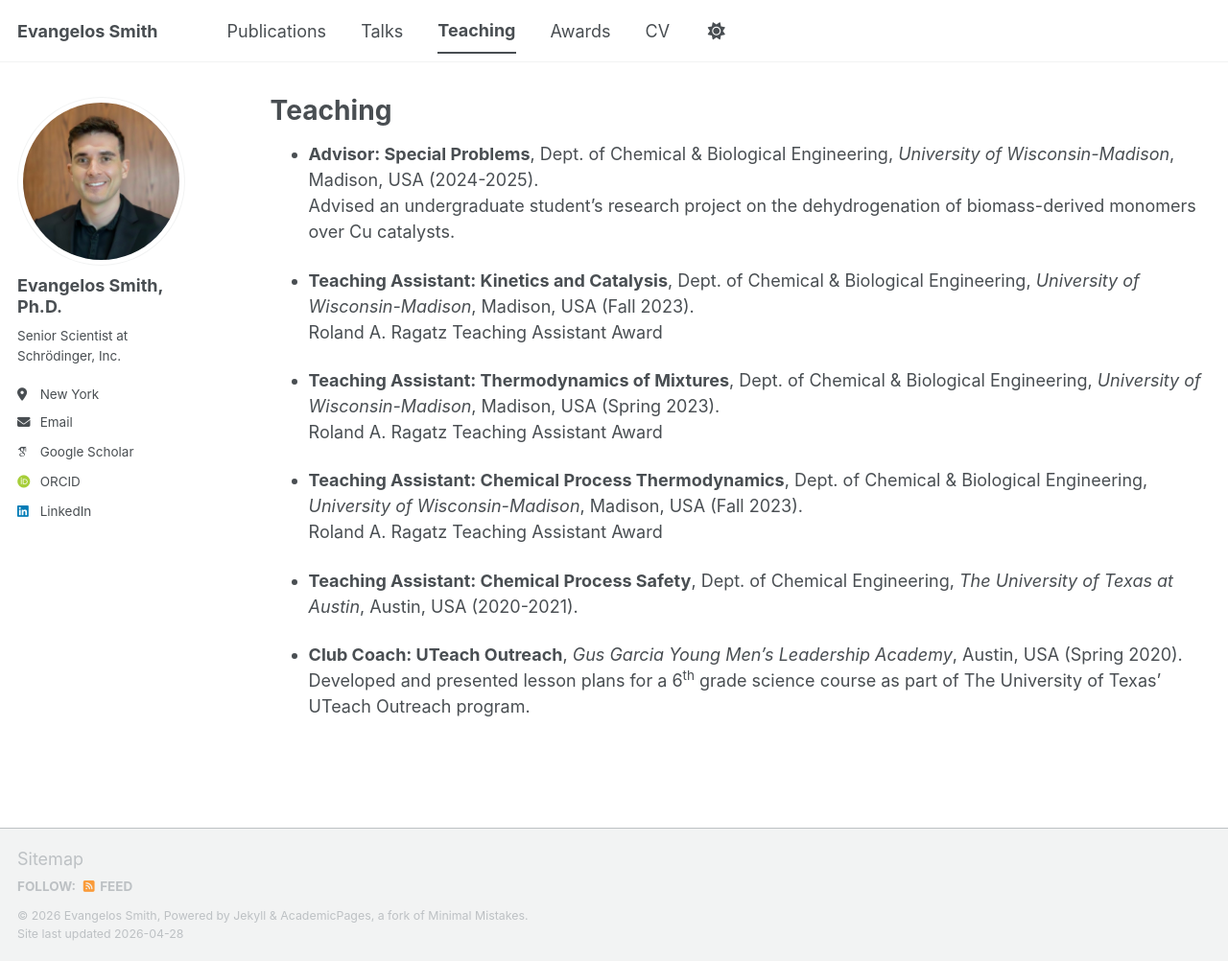
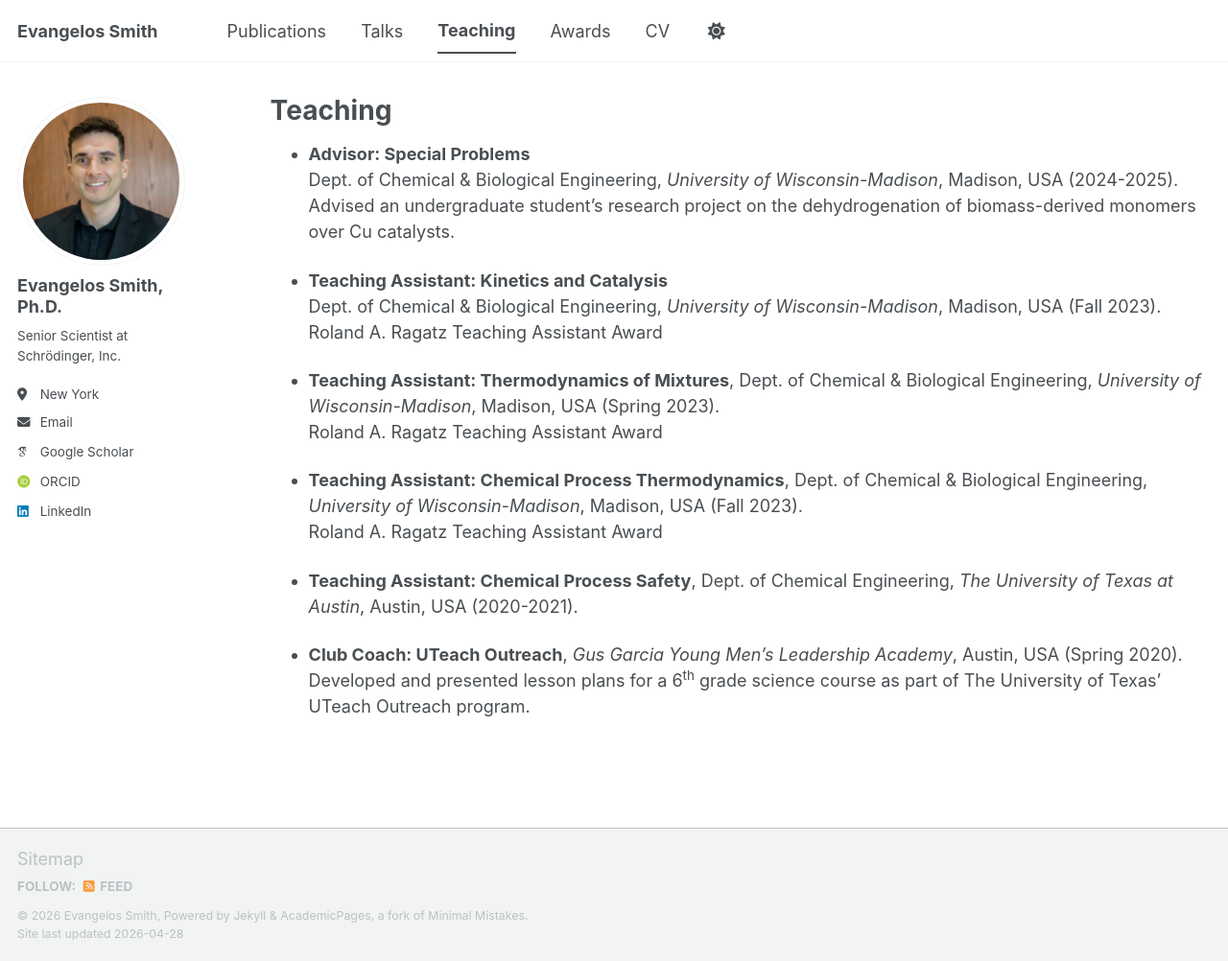
Before and after one commit to evangelossmith/evangelossmith.github.io, a Jekyll site: the page built from _pages/teaching.md, in a window 1280 px wide and 1002 px high. Shown: the whole window at 96% size. Built offline with Jekyll 4.4.1, drawn with Linux system fonts in a browser that asks for light colours; some web fonts are replaced; a script bundle is joined from its source files by our own code; library files that are not in the unit come from our copies.

```diff
--- a/_pages/teaching.md
+++ b/_pages/teaching.md
@@ -5,10 +5,10 @@ permalink: /teaching/
 author_profile: true
 ---
 
-- **Advisor: Special Problems**, Dept. of Chemical & Biological Engineering, *University of Wisconsin-Madison*, Madison, USA (2024-2025).
+- **Advisor: Special Problems**<br>Dept. of Chemical & Biological Engineering, *University of Wisconsin-Madison*, Madison, USA (2024-2025).
 <br>Advised an undergraduate student's research project on the dehydrogenation of biomass-derived monomers over Cu catalysts.
 
-- **Teaching Assistant: Kinetics and Catalysis**, Dept. of Chemical & Biological Engineering, *University of Wisconsin-Madison*, Madison, USA (Fall 2023).
+- **Teaching Assistant: Kinetics and Catalysis**<br>Dept. of Chemical & Biological Engineering, *University of Wisconsin-Madison*, Madison, USA (Fall 2023).
 <br>Roland A. Ragatz Teaching Assistant Award
 
 - **Teaching Assistant: Thermodynamics of Mixtures**, Dept. of Chemical & Biological Engineering, *University of Wisconsin-Madison*, Madison, USA (Spring 2023).
```
